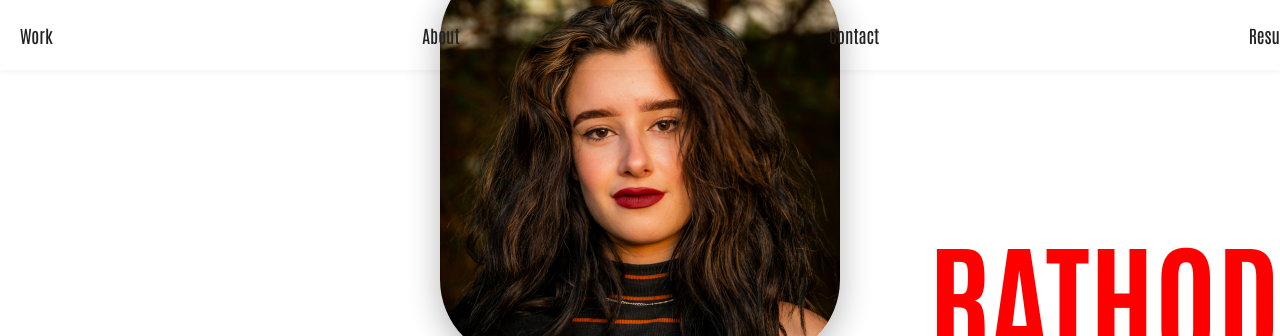
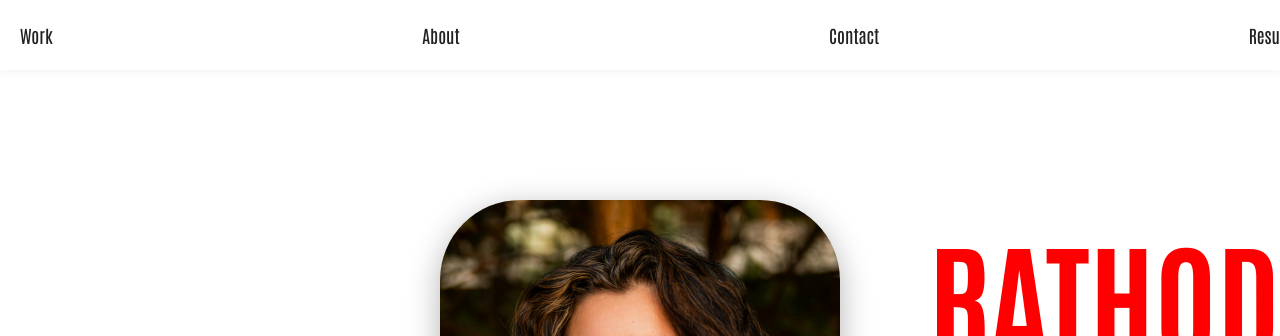
Before and after one commit to bhoomirathod21/bhoomirathod21.github.io, a website: page index.html in a window 1280 px wide. Shown: the top 336 px of the page. Drawn offline with Linux system fonts and the light colour scheme.

Commit message:
update: $(date '+%Y-%m-%d %H:%M:%S')

```diff
--- a/style.css
+++ b/style.css
@@ -230,7 +230,7 @@ body {
     box-shadow: 0 8px 32px rgba(0,0,0,0.3);
     margin-bottom: 2rem;
     position: fixed;
-    top: 20%;
+    top: 50%;
     left: 50%;
     transform: translate(-50%, -50%);
     transition: all 0.8s cubic-bezier(0.4, 0.0, 0.2, 1);
```
